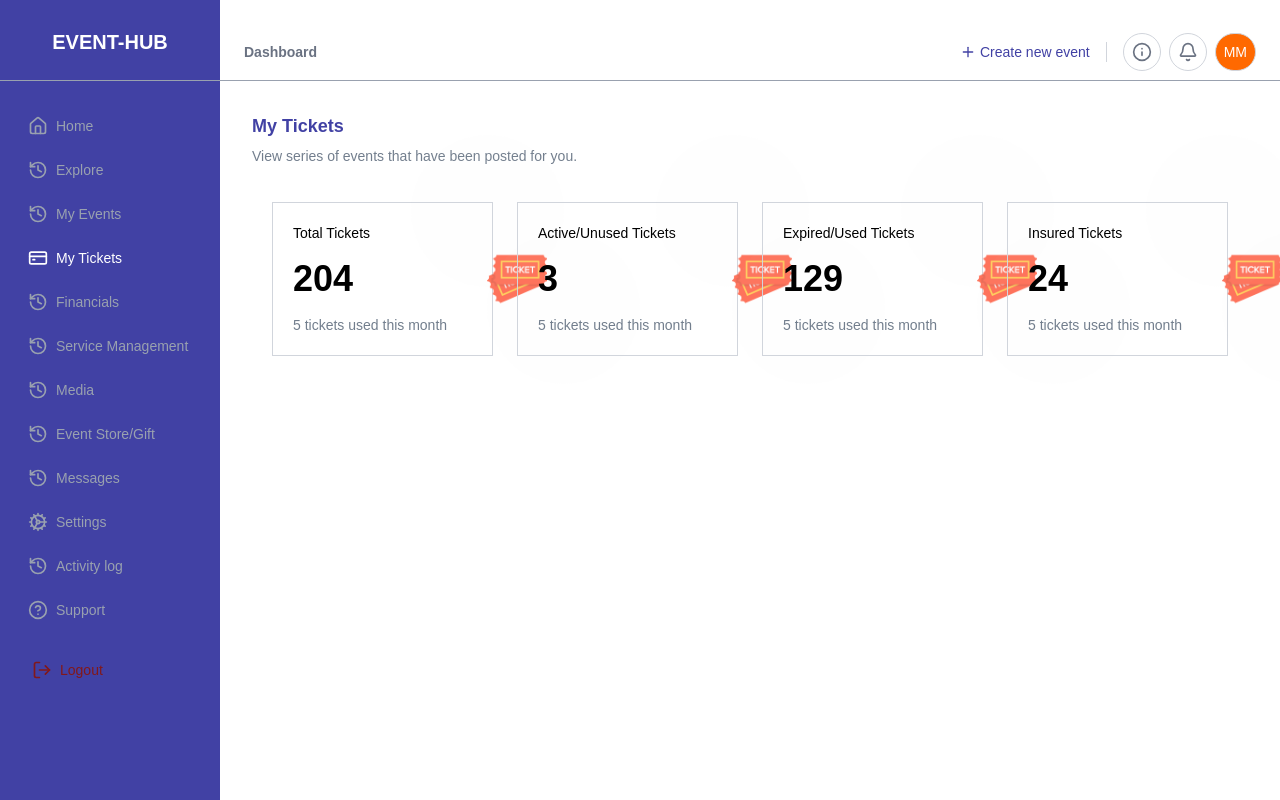
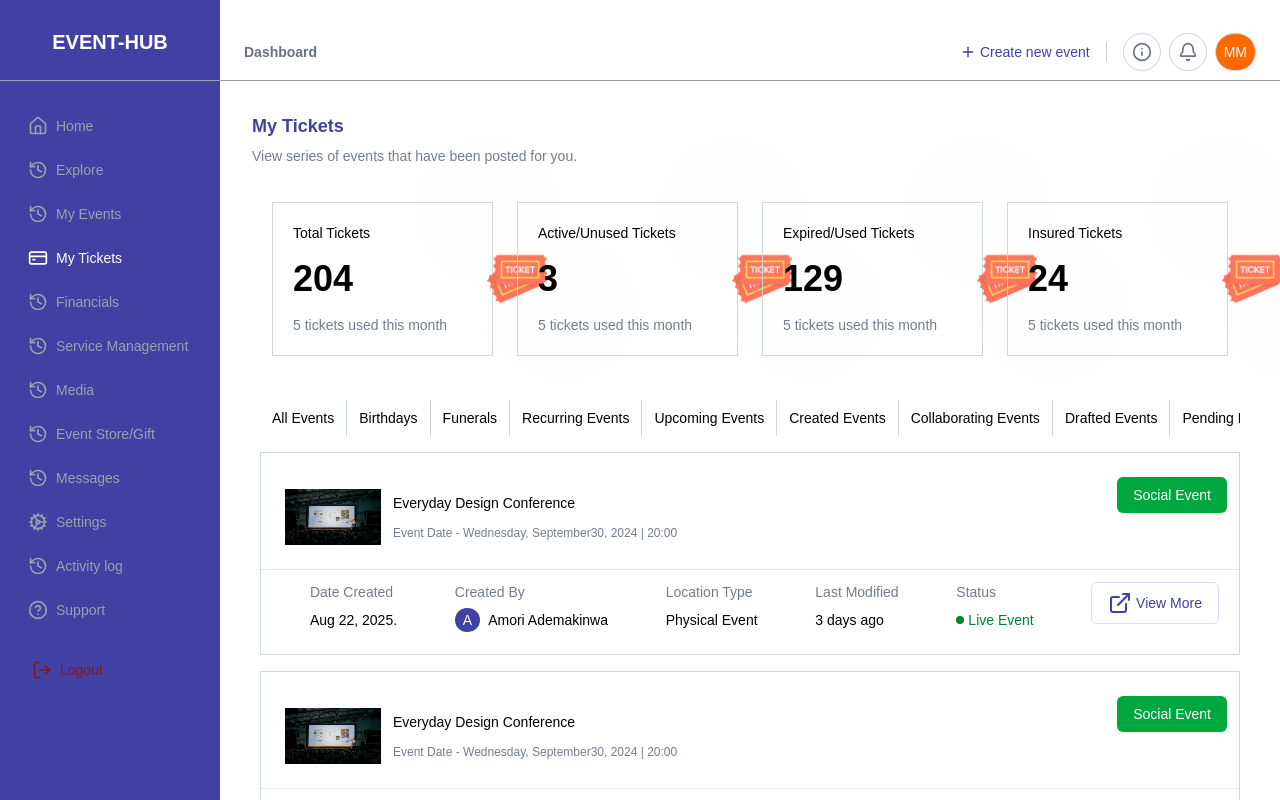
Before and after one commit to C0ntroller01/event-hub, a React (Vite) app: page /my-tickets in a window 1280 px wide. Built offline with nearby package versions, Linux system fonts and the light colour scheme.

Commit message:
feat: Update TicketsCard and MyTickets components with enhanced styling and new event categories

```diff
--- a/src/components/DashboardLayout/TicketsCard.tsx
+++ b/src/components/DashboardLayout/TicketsCard.tsx
@@ -8,15 +8,15 @@ interface TicketCardProps{
 
 function TicketsCard({name, quantity,info}:TicketCardProps) {
   return (
-    <div className="relative flex m-3 p-5 gap-10 border border-borderGray items-center transition-all ease-in duration-300
-              hover:bg-[linear-gradient(296.41deg,#26263B_50.31%,#2F2F47_83.36%)] hover:cursor-pointer hover:scale-110"
+    <div className="group relative flex m-3 p-5 gap-10 border border-borderGray items-center transition-all ease-in duration-300
+              hover:bg-[#2F2F47] hover:cursor-pointer hover:scale-110 hover:text-white"
 >
         <div className="absolute w-[152.887px] h-[152.887px] top-[-68.5px] left-34.5 opacity-50 rounded-full bg-[#D9D9D90D]"/>
         <div className="absolute  w-[152.887px] h-[152.887px] top-[28.61px] left-[214.11px] opacity-50 rounded-full bg-[#D9D9D90D]"/>
         <div className="flex flex-col gap-4">
           <div>{name}</div>
           <div className="text-4xl font-bold">{quantity}</div>
-          <div className="text-textGray whitespace-nowrap">{info}</div>
+          <div className="text-textGray group-hover:text-[#FFFFFF99] whitespace-nowrap">{info}</div>
         </div>
         <img src="/public/Others/Ticket.png" alt="ticket" className="w-15 h-15" />
     </div>
--- a/src/pages/MyTickets.tsx
+++ b/src/pages/MyTickets.tsx
@@ -1,8 +1,25 @@
 import PageHeader from "../components/common/PageHeader";
+import EventsCategoryHeader from "../components/DashboardLayout/EventsCategoryHeader";
 import TicketsCard from "../components/DashboardLayout/TicketsCard";
+import EventDetailCard from "../components/common/EventDetailCard";
 
 function MyTickets() {
-  return <div className="m-0">
+  const myTicketsCategories = [{id: 1, name: "All Events", handleClick: ()=>{console.log("all-events")}},
+                    {id: 2, name: "Birthdays", handleClick:  ()=>{console.log("all-events")}},
+                    {id: 3, name: "Funerals", handleClick:  ()=>{console.log("all-events")}},
+                    {id: 4, name: "Recurring Events", handleClick:  ()=>{console.log("all-events")}},
+                    {id: 5, name: "Upcoming Events", handleClick:  ()=>{console.log("all-events")}},
+                    {id: 6, name: "Created Events", handleClick:  ()=>{console.log("all-events")}},
+                    {id: 7, name: "Collaborating Events", handleClick:  ()=>{console.log("all-events")}},
+                     {id: 8, name: "Drafted Events", handleClick:  ()=>{console.log("all-events")}},
+                     {id: 9, name: "Pending Events", handleClick:  ()=>{console.log("all-events")}},
+                     {id: 10, name: "Life Events", handleClick:  ()=>{console.log("all-events")}},
+                     {id: 11, name: "Past Events", handleClick:  ()=>{console.log("all-events")}},
+                     {id: 12, name: "Saved Events", handleClick:  ()=>{console.log("all-events")}},
+                     {id: 13, name: "New to You", handleClick:  ()=>{console.log("all-events")}},
+                     {id: 14, name: "Live Recommendations", handleClick:  ()=>{console.log("all-events")}}
+  ]
+  return <div className="">
           <PageHeader header="My Tickets" subheader="View series of events that have been posted for you."/>
           <div className="p-4 grid grid-cols-1 md:grid-cols-2 lg:grid-cols-4">
             <TicketsCard name="Total Tickets" info="5 tickets used this month" quantity={204}/>
@@ -10,6 +27,24 @@ function MyTickets() {
             <TicketsCard name="Expired/Used Tickets" info="5 tickets used this month" quantity={129}/>
             <TicketsCard name="Insured Tickets" info="5 tickets used this month" quantity={24}/>
           </div>
+          <div className=" flex flex-col gap-2 p-4">
+            <EventsCategoryHeader arr={myTicketsCategories}/>
+          <EventDetailCard name="Everyday Design Conference" image="/public/People/Conference_2.jpg"
+                        date="Wednesday, September30, 2024 | 20:00" dateCreated="Aug 22, 2025."
+                        createdBy="Amori Ademakinwa" locationType="Physical Event"
+                        lastModified="3 days ago" status="Live Event"
+                        />
+          <EventDetailCard name="Everyday Design Conference" image="/public/People/Conference_2.jpg"
+                        date="Wednesday, September30, 2024 | 20:00" dateCreated="Aug 22, 2025."
+                        createdBy="Amori Ademakinwa" locationType="Physical Event"
+                        lastModified="3 days ago" status="Live Event"
+                        />
+          <EventDetailCard name="Everyday Design Conference" image="/public/People/Conference_2.jpg"
+                        date="Wednesday, September30, 2024 | 20:00" dateCreated="Aug 22, 2025."
+                        createdBy="Amori Ademakinwa" locationType="Physical Event"
+                        lastModified="3 days ago" status="Live Event"
+                        />
+          </div>
         </div>
 }
 
```
